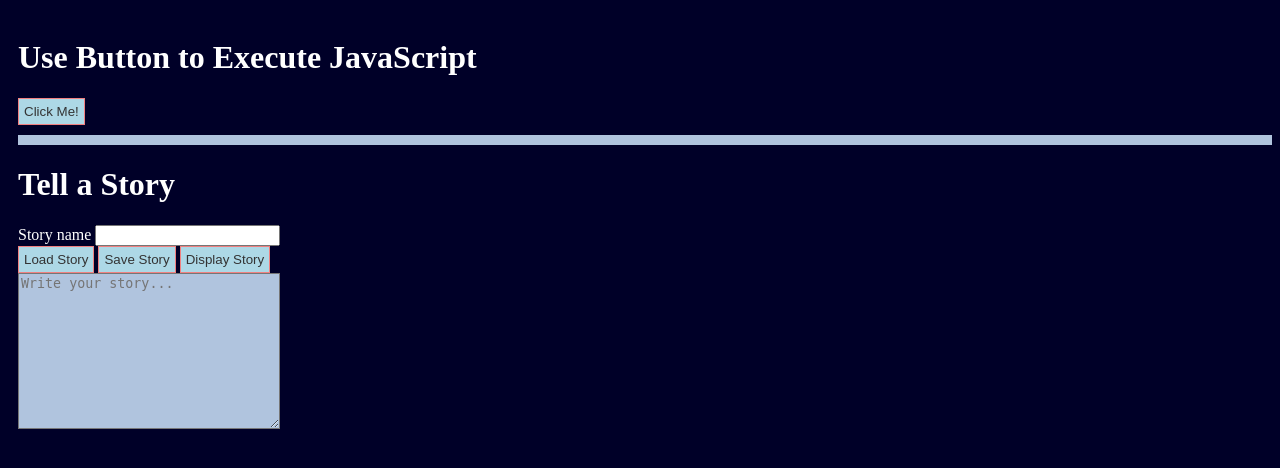
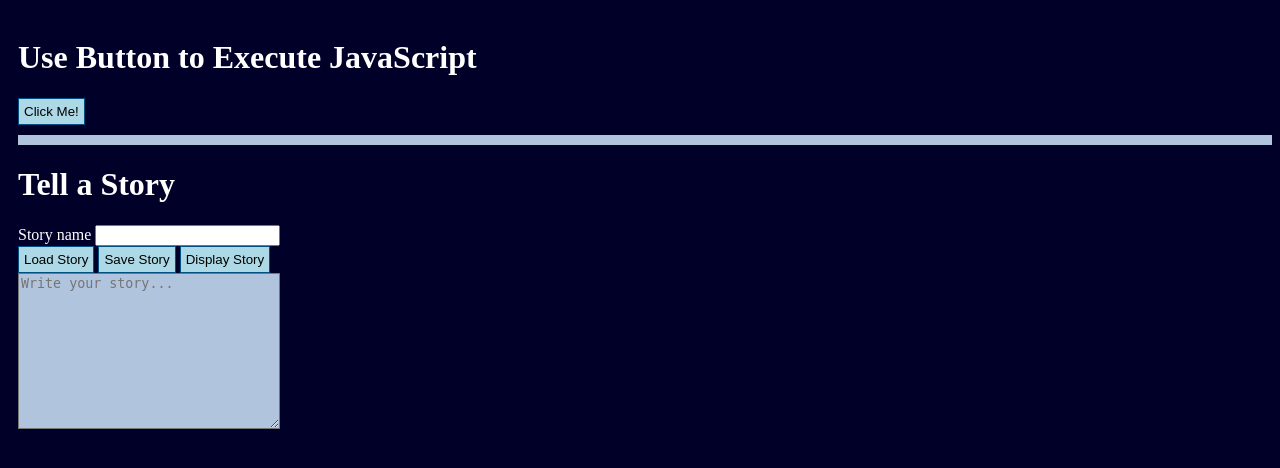
Before and after one commit to headricked/headricked.github.io, a PHP site: page /week01/week01.html in a window 1280 px wide. Shown: the top 468 px of the page. Run offline with PHP 8.4, Linux system fonts and the light colour scheme.

Commit message:
updated file

```diff
--- a/week01/week01.css
+++ b/week01/week01.css
@@ -6,13 +6,13 @@ body {
 
 button {
     background-color: lightblue;
-    color: #333;
+    color: #000;
     padding: 5px;
-    border: solid 1px lightcoral;
+    border: solid 1px rgb(0, 80, 129);
 }
 
-button:hover {
-    background-color: lightskyblue;
+button:active {
+    background-color: rgb(0, 80, 129);
 }
 
 textarea {
@@ -24,4 +24,5 @@ textarea {
     width: 100%;
     padding: 5px;
     margin: 10px 0px;
+    color: #000;
 }
```
